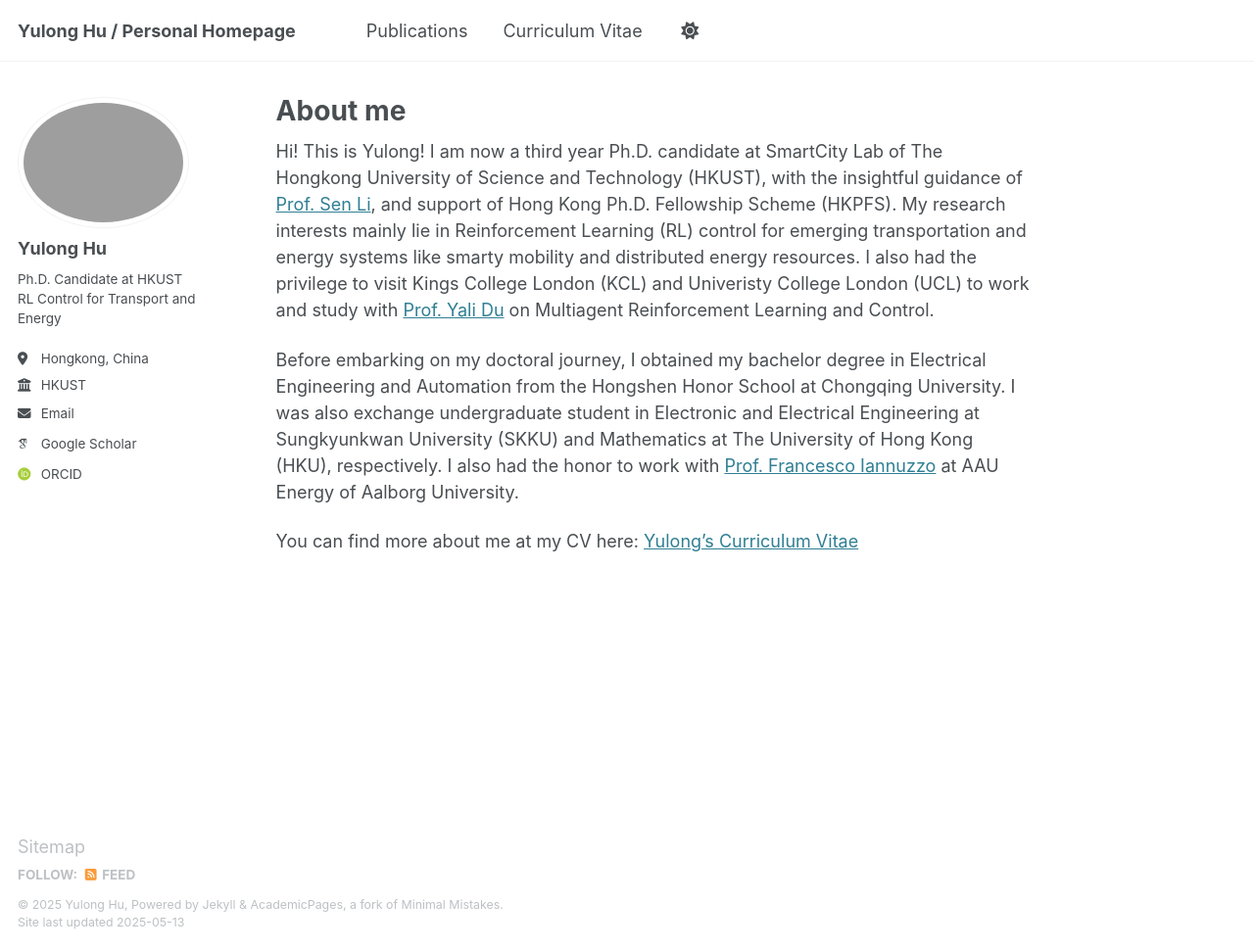
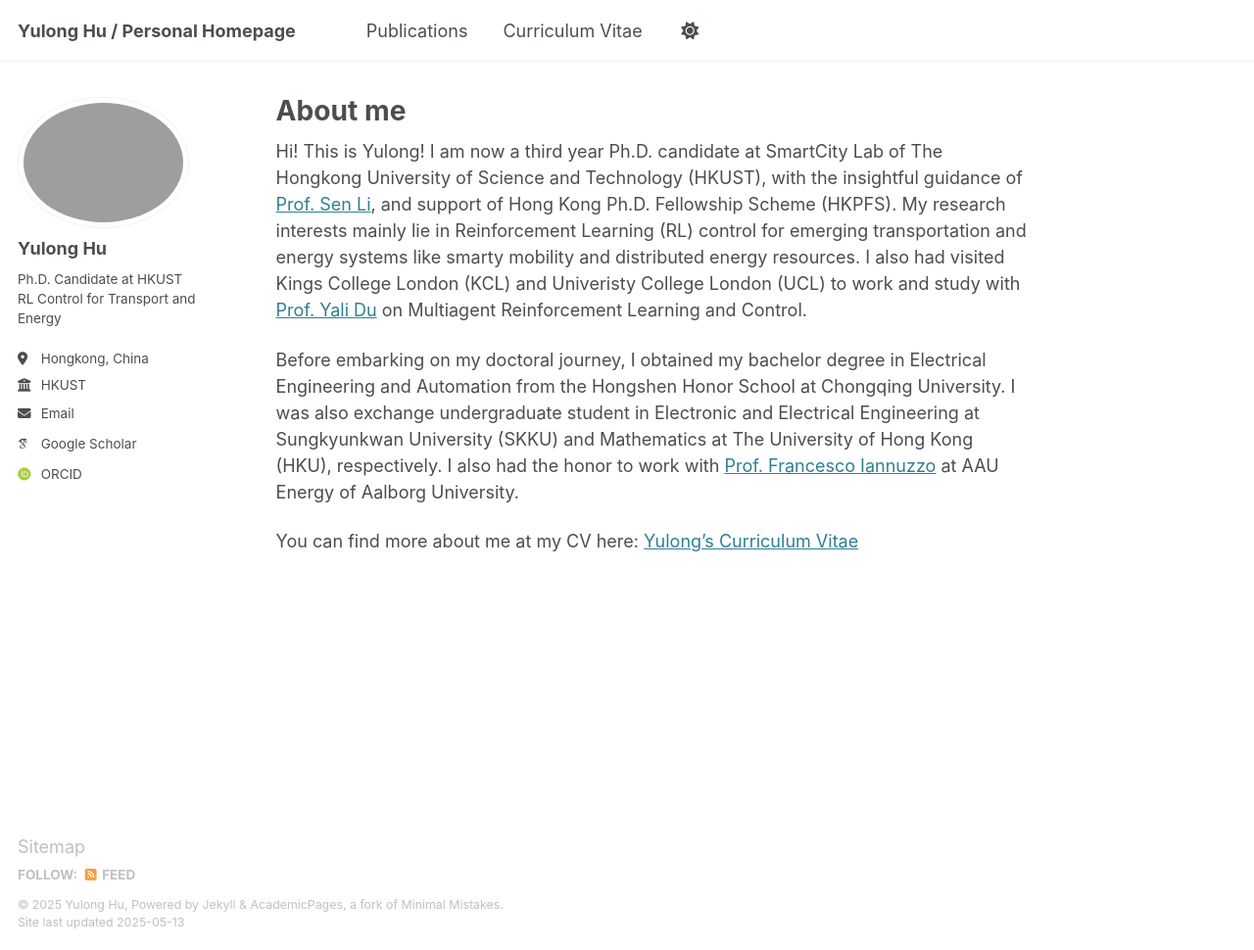
Before and after one commit to yulonghu2000/yulonghu2000.github.io, a Jekyll site: the page built from _pages/about.md, in a window 1280 px wide and 970 px high. Shown: the whole window at 98% size. Built offline with Jekyll 4.4.1, drawn with Linux system fonts in a browser that asks for light colours; some web fonts are replaced.

Commit message:
Update about.md

```diff
--- a/_pages/about.md
+++ b/_pages/about.md
@@ -7,7 +7,7 @@ redirect_from:
   - /about.html
 ---
 
-Hi! This is Yulong! I am now a third year Ph.D. candidate at SmartCity Lab of The Hongkong University of Science and Technology (HKUST), with the insightful guidance of [Prof. Sen Li](https://seng.hkust.edu.hk/about/people/faculty/sen-li), and support of Hong Kong Ph.D. Fellowship Scheme (HKPFS). My research interests mainly lie in Reinforcement Learning (RL) control for emerging transportation and energy systems like smarty mobility and distributed energy resources. I also had the privilege to visit Kings College London (KCL) and Univeristy College London (UCL) to  work and study with [Prof. Yali Du](https://www.kcl.ac.uk/people/yali-du) on Multiagent Reinforcement Learning and Control.
+Hi! This is Yulong! I am now a third year Ph.D. candidate at SmartCity Lab of The Hongkong University of Science and Technology (HKUST), with the insightful guidance of [Prof. Sen Li](https://seng.hkust.edu.hk/about/people/faculty/sen-li), and support of Hong Kong Ph.D. Fellowship Scheme (HKPFS). My research interests mainly lie in Reinforcement Learning (RL) control for emerging transportation and energy systems like smarty mobility and distributed energy resources. I also had visited Kings College London (KCL) and Univeristy College London (UCL) to work and study with [Prof. Yali Du](https://www.kcl.ac.uk/people/yali-du) on Multiagent Reinforcement Learning and Control.
 
 Before embarking on my doctoral journey, I obtained my bachelor degree in Electrical Engineering and Automation from the Hongshen Honor School at Chongqing University. I was also exchange undergraduate student in Electronic and Electrical Engineering at Sungkyunkwan University (SKKU) and Mathematics at The University of Hong Kong (HKU), respectively. I also had the honor to work with [Prof. Francesco Iannuzzo](https://vbn.aau.dk/en/persons/fia) at AAU Energy of Aalborg University.
 
```
